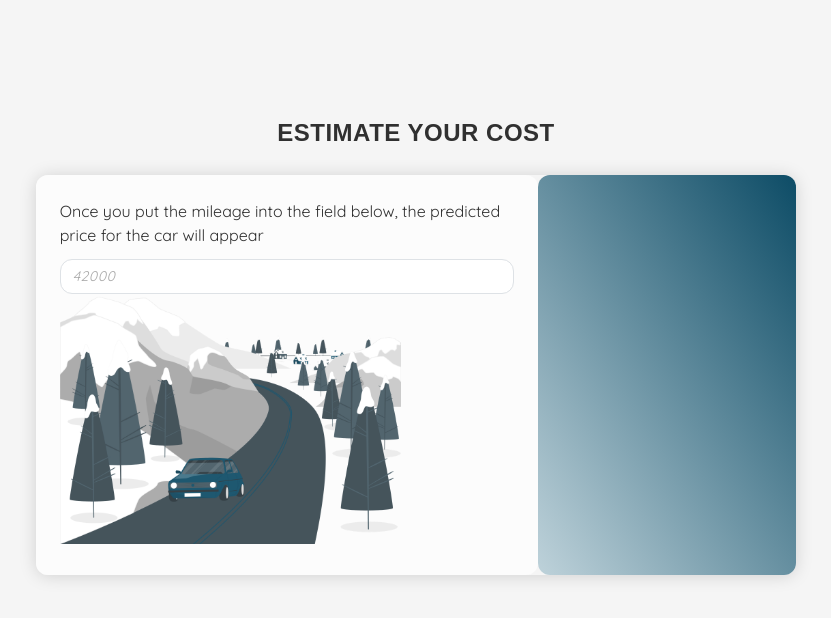
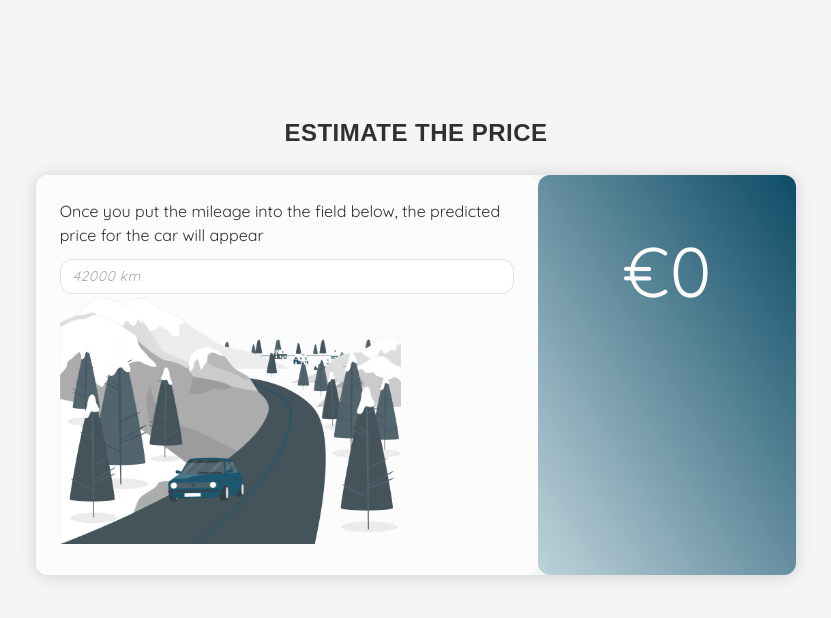
Before and after one commit to Mariokka/ft_linear_regression, an Angular app in the folder frontend/: page / in a window 1280 px wide. Shown: the top 618 px of the page, without its empty margins (224-1055 px from the left). Built offline with nearby package versions, Linux system fonts and the light colour scheme.

Commit message:
add estimated price placeholder

```diff
--- a/frontend/src/app/app.component.css
+++ b/frontend/src/app/app.component.css
@@ -89,3 +89,10 @@ img {
     visibility: hidden;
   }
 }
+
+#price {
+  text-align: center;
+  font-size: 70px;
+  color: var(--color-almost_white);
+  padding-top: 44px;
+}
--- a/frontend/src/app/app.component.html
+++ b/frontend/src/app/app.component.html
@@ -1,6 +1,6 @@
 <div id="whole-page">
   <div id="headline">
-    ESTIMATE YOUR COST
+    ESTIMATE THE PRICE
   </div>
 
   <div class="row">
@@ -10,11 +10,13 @@
         <form>
           <input id="input-field-for-mileage"
                  class="form-control"
-                 placeholder="42000">
+                 placeholder="42000 km">
         </form>
         <div><img src="assets/car.png" alt="car"></div>
       </div>
-      <div id="price-block"></div>
+      <div id="price-block">
+        <div id="price">€{{estimatedPrice}}</div>
+      </div>
     </div>
   </div>
 </div>
--- a/frontend/src/app/app.component.ts
+++ b/frontend/src/app/app.component.ts
@@ -6,4 +6,5 @@ import { Component } from '@angular/core';
   styleUrls: ['./app.component.css']
 })
 export class AppComponent {
+  estimatedPrice: number = 0;
 }
```
